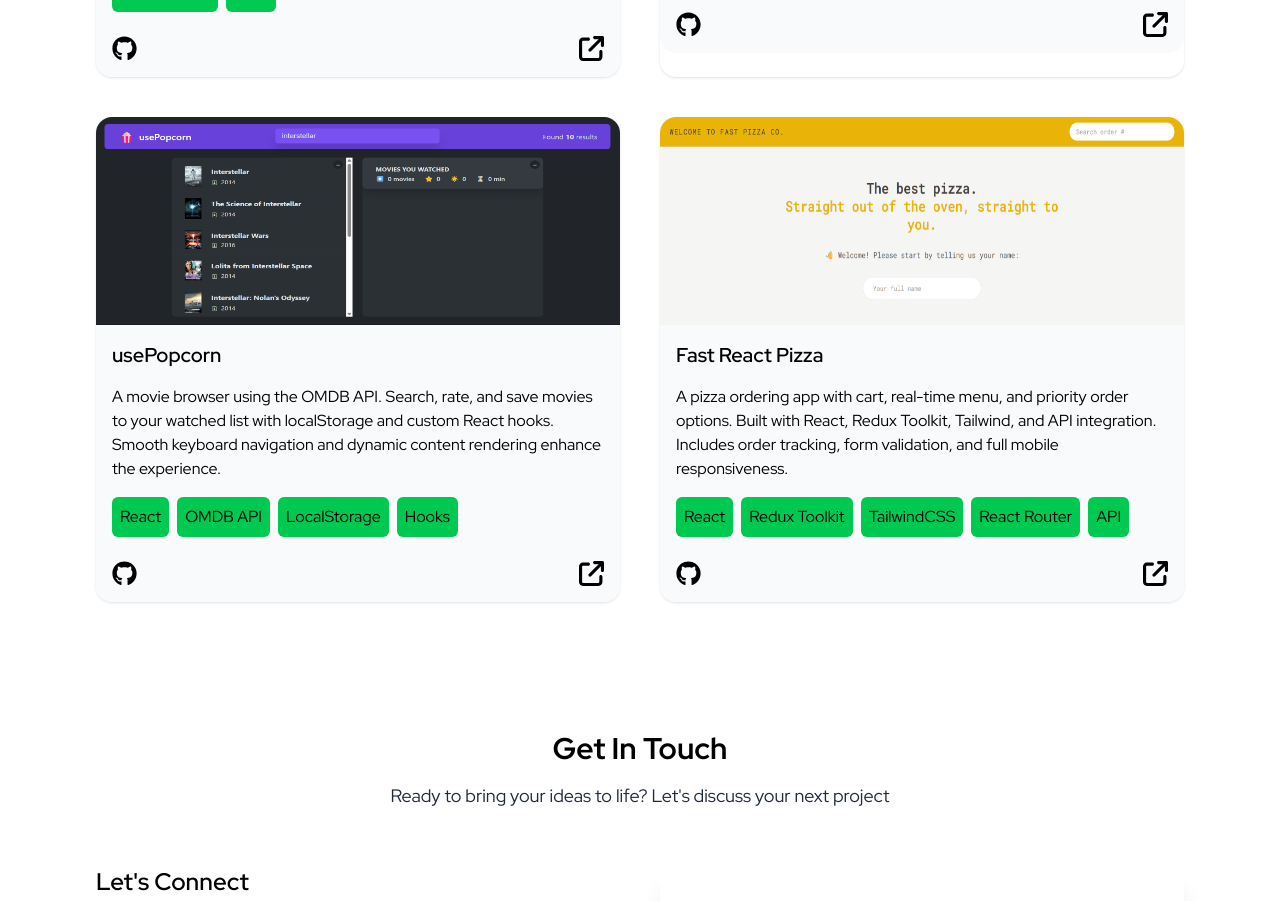
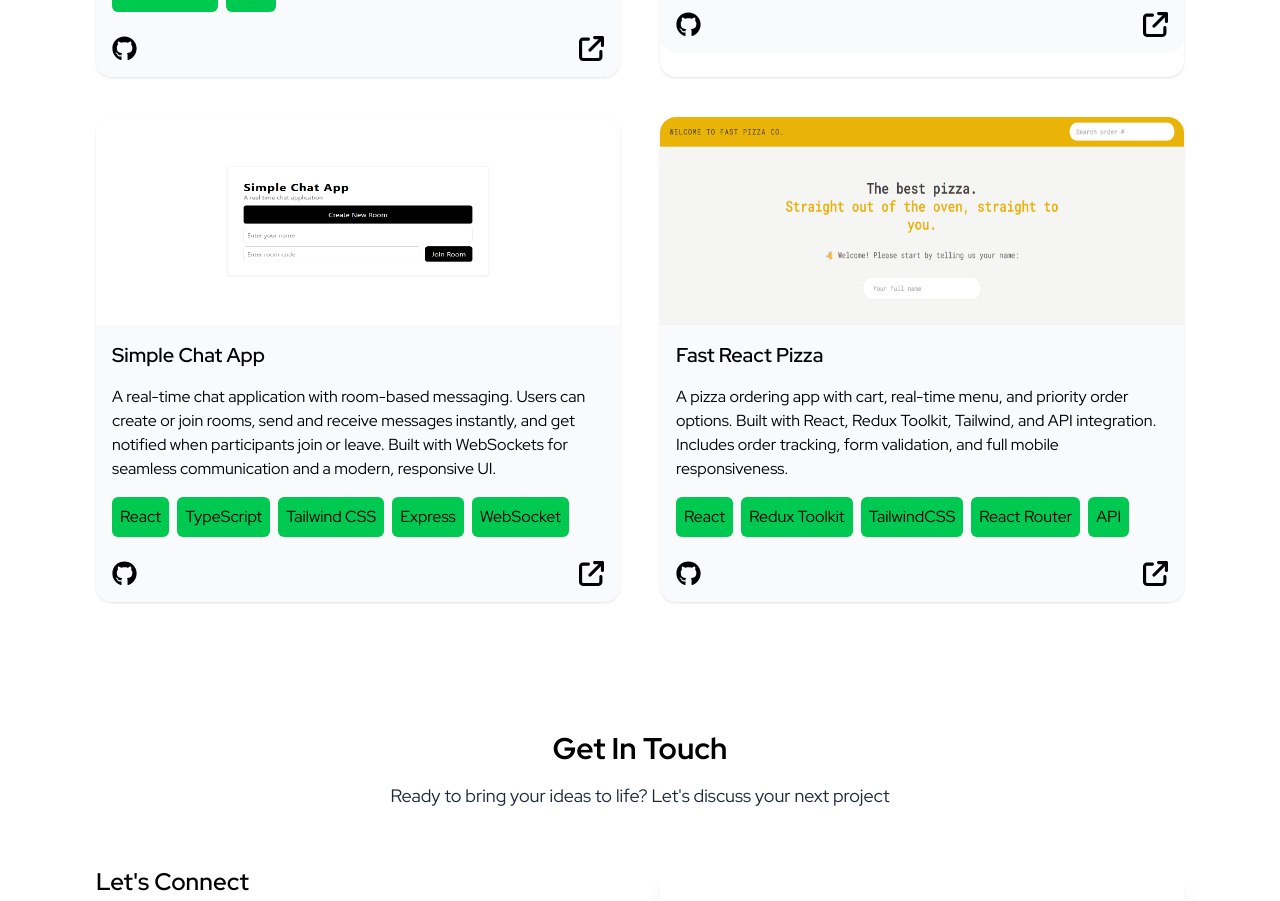
Before and after one commit to saket-gupta99/portfolio, a React (Vite) app: page / in a window 1280 px wide. Shown: the part 1973-2874 px from the top of the page. Built offline with nearby package versions, Linux system fonts and the light colour scheme.

Commit message:
add new project

```diff
--- a/src/components/ProjectCards.tsx
+++ b/src/components/ProjectCards.tsx
@@ -6,7 +6,15 @@ const projects = [
     image: "/EMS.png",
     description:
       "A full-stack app to manage employee records with role-based access and JWT authentication. Built using React, Node.js, Express, and MongoDB. Admins can securely add, update, or delete users through a responsive UI.",
-    technologies: ["Node.js", "Express", "MongoDB", "React", "TanStack Query", "Tailwind CSS", "JWT"],
+    technologies: [
+      "Node.js",
+      "Express",
+      "MongoDB",
+      "React",
+      "TanStack Query",
+      "Tailwind CSS",
+      "JWT",
+    ],
     github: "https://github.com/saket-gupta99/ems",
     live: "https://siinfratechems.netlify.app/home",
   },
@@ -22,19 +30,19 @@ const projects = [
       "Tailwind CSS",
       "Express",
       "MongoDB",
-      "JWT"
+      "JWT",
     ],
     github: "https://github.com/saket-gupta99/second-brain",
     live: "https://second-brainn.netlify.app/login",
   },
   {
-    name: "usePopcorn",
-    image: "/use-popcorn.png",
+    name: "Simple Chat App",
+    image: "/chat-app.png",
     description:
-      "A movie browser using the OMDB API. Search, rate, and save movies to your watched list with localStorage and custom React hooks. Smooth keyboard navigation and dynamic content rendering enhance the experience.",
-    technologies: ["React", "OMDB API", "LocalStorage", "Hooks"],
-    github: "https://github.com/saket-gupta99/usepopcorn",
-    live: "https://usepopcorn-react-now.netlify.app/",
+      "A real-time chat application with room-based messaging. Users can create or join rooms, send and receive messages instantly, and get notified when participants join or leave. Built with WebSockets for seamless communication and a modern, responsive UI.",
+    technologies: ["React", "TypeScript", "Tailwind CSS", "Express", "WebSocket"],
+    github: "https://github.com/saket-gupta99/simple-chat-app",
+    live: "https://simple-chat-app-v1.netlify.app/",
   },
   {
     name: "Fast React Pizza",
@@ -52,6 +60,7 @@ const projects = [
     live: "https://react-pizza-now.netlify.app/",
   },
 ];
+
 
 export default function ProjectCards() {
   return (
```
Also changed, not shown: public/chat-app.png (added).
